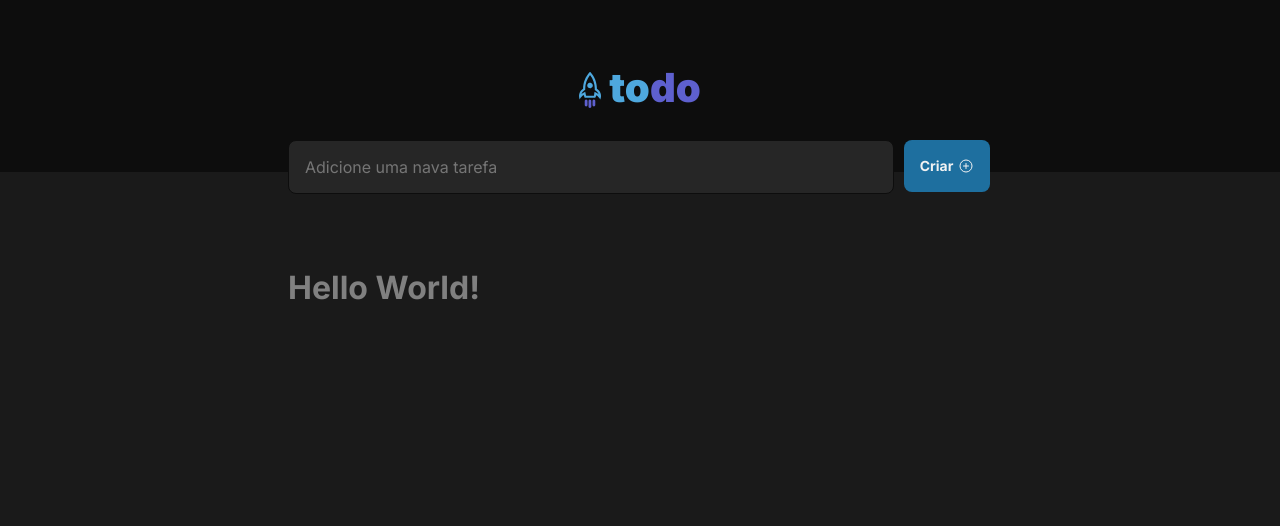
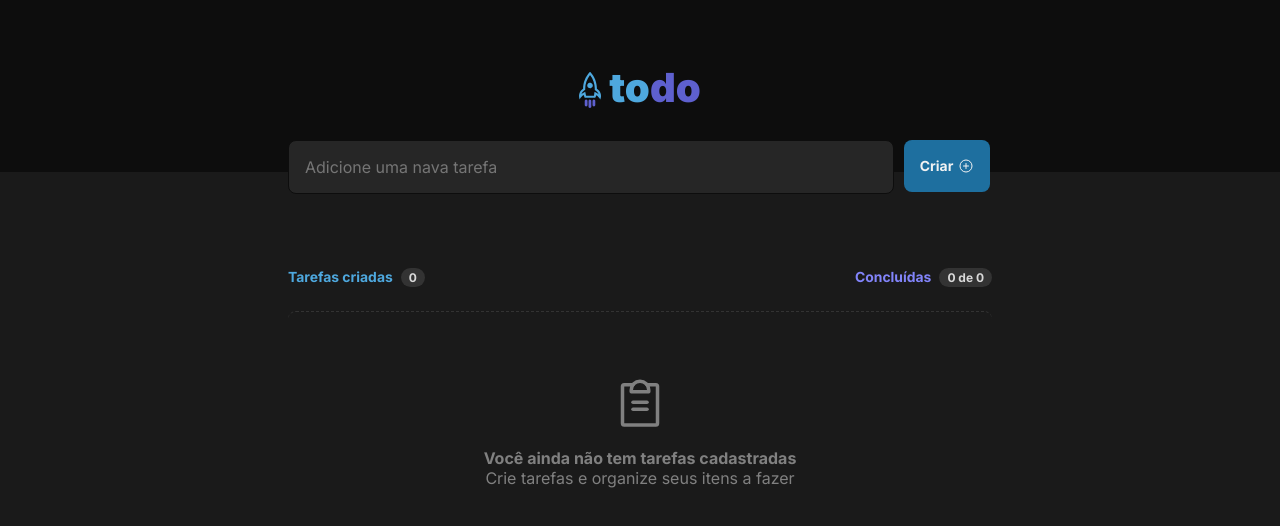
Before and after one commit to FernandoLelis/Desafio-01-todo-list, a React (Vite) app in the folder todo-list/: page / in a window 1280 px wide. Shown: the top 526 px of the page. Built offline with nearby package versions, Linux system fonts and the light colour scheme.

Commit message:
Componete NewTask e Tasks criados

```diff
--- a/todo-list/src/App.jsx
+++ b/todo-list/src/App.jsx
@@ -1,9 +1,18 @@
 import { Header } from './components/Header';
 import { NewTask } from './components/NewTask';
+import { Tasks } from './components/Tasks';
 
 import './global.css';
 
 import styles from './App.module.css';
+
+const tasks = [
+  {
+    id: 1,
+    content: 'Integer urna interdum massa libero auctor neque turpis turpis semper. Duis vel sed fames integer.',
+    check: false,
+  }
+]
 
 function App() {
 
@@ -13,9 +22,8 @@ function App() {
 
       <div className={styles.wrapper}>
         <NewTask />
-        <main>
-        <h1>Hello World!</h1>
-        </main>
+
+        <Tasks />
       </div>
     </>
   )
--- a/todo-list/src/components/NewTask.jsx
+++ b/todo-list/src/components/NewTask.jsx
@@ -2,7 +2,7 @@ import { PlusCircle } from 'phosphor-react';
 
 import styles from './NewTask.module.css';
 
-import plus from '../assets/plus.svg';
+
 
 export function NewTask() {
     return (
--- /dev/null
+++ b/todo-list/src/components/Tasks.jsx
@@ -0,0 +1,25 @@
+import styles from './Tasks.module.css';
+
+import { ClipboardText } from 'phosphor-react';
+
+export function Tasks() {
+    return (
+        <article className={styles.tasks}>
+            <header>
+                <di className={styles.created}>
+                    <p>Tarefas criadas</p>
+                    <span>0</span>
+                </di>
+                <div className={styles.done}>
+                <p>Concluídas</p>
+                <span>0 de 0</span>
+                </div>
+            </header>
+            <div className={styles.empty}>
+                <ClipboardText size={56} />
+                <strong>Você ainda não tem tarefas cadastradas</strong>
+                <p>Crie tarefas e organize seus itens a fazer</p>
+            </div>
+        </article>
+    )
+}
--- /dev/null
+++ b/todo-list/src/components/Tasks.module.css
@@ -0,0 +1,70 @@
+.tasks {
+    display: grid;
+    gap: 1.5rem;
+
+}
+
+.tasks > header {
+    display: flex;
+    align-items: center;
+    justify-content: space-between;
+}
+
+.created {
+    display: flex;
+    align-items: center;
+    gap: 0.5rem;
+}
+
+.created > p {
+    font-weight: bold;
+    font-size: 0.87rem;
+    color: var(--blue)
+}
+
+.created > span {
+    background: var(--gray-400);
+    color:var(--gray-200);
+    padding: 0.12rem 0.5rem;
+    border-radius: 25px;
+    font-weight: bold;
+    font-size: 0.75rem;
+    align-items: center;
+
+}
+
+.done {
+    display: flex;
+    align-items: center;
+    gap: 0.5rem;
+}
+
+.done > p {
+    font-weight: bold;
+    font-size: 0.87rem;
+    color: var(--purple)
+}
+
+.done > span {
+    background: var(--gray-400);
+    color:var(--gray-200);
+    padding: 0.12rem 0.5rem;
+    border-radius: 25px;
+    font-weight: bold;
+    font-size: 0.75rem;
+    align-items: center;
+
+}
+
+.empty {
+    display: flex;
+    flex-direction: column;
+    align-items: center;
+    border-top: 1px dashed var(--gray-400);
+    border-radius: 8px;
+    padding: 4rem 0;
+}
+
+.empty strong {
+    margin-top: 1rem;
+}
```
